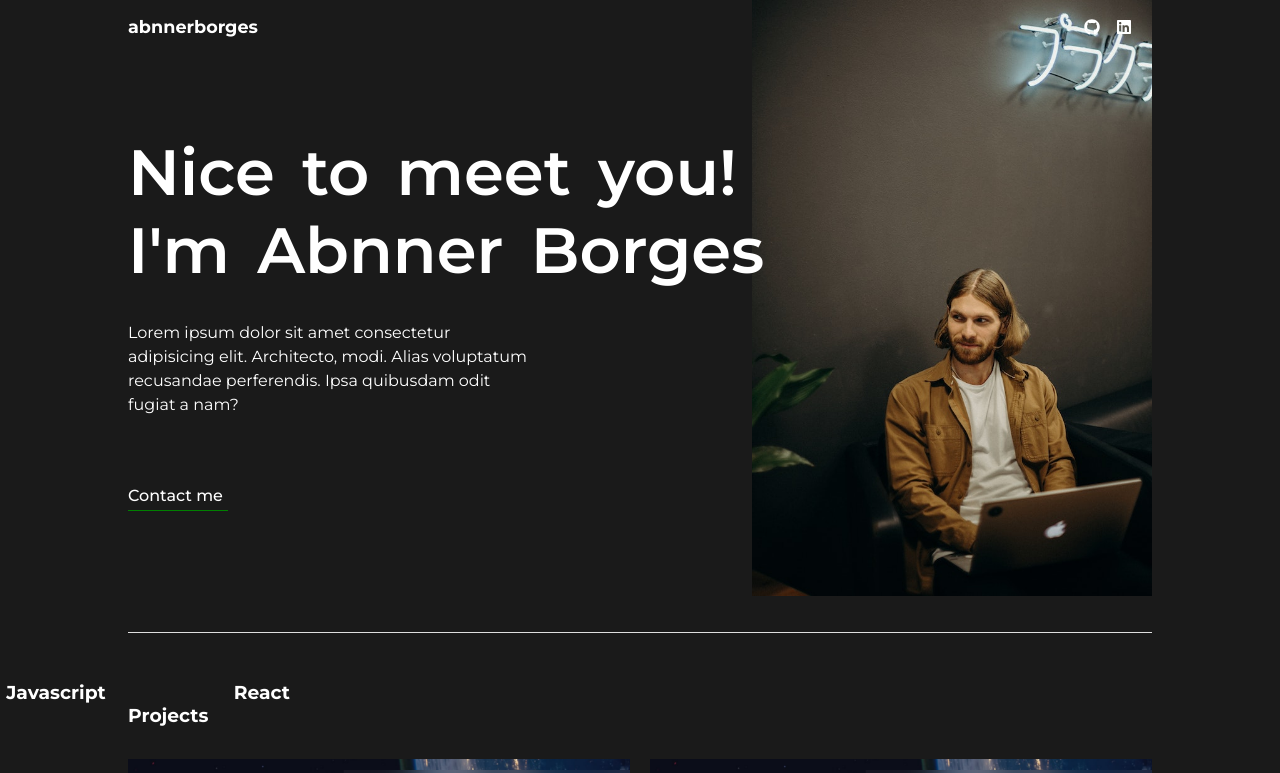
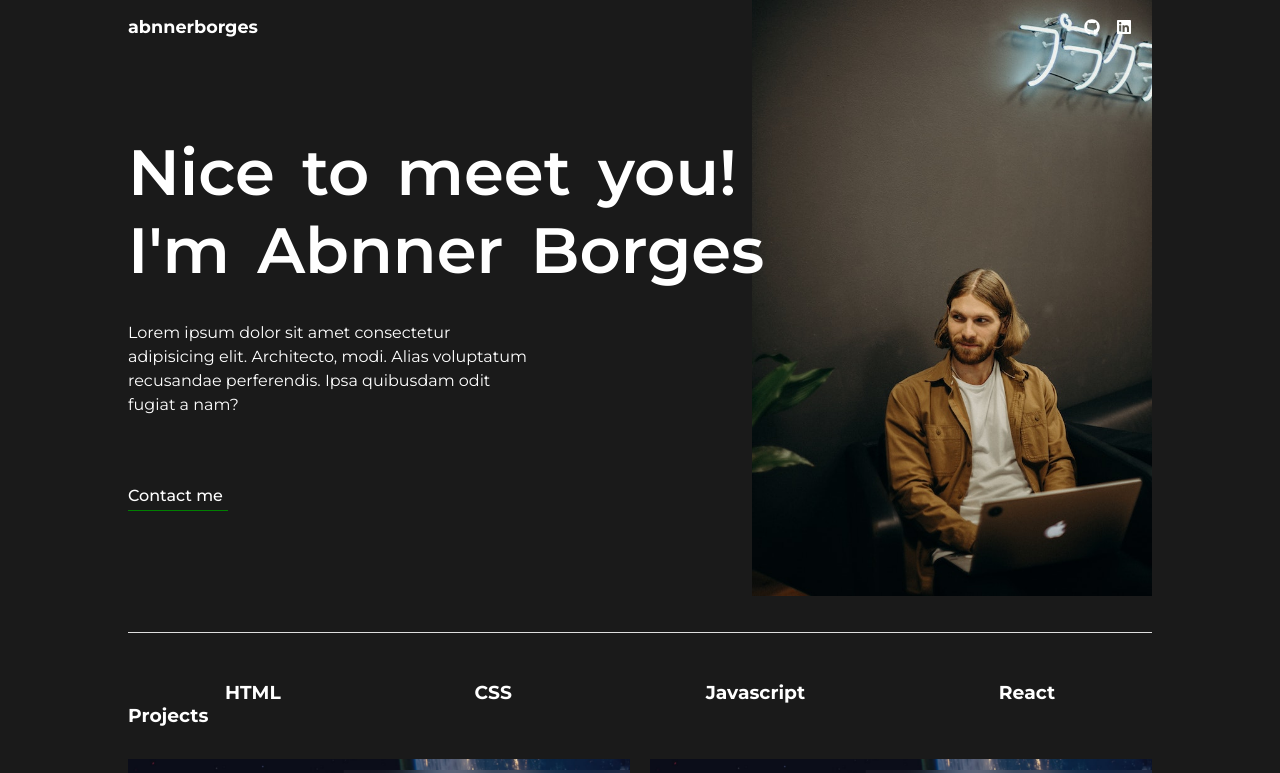
Before and after one commit to AbnnerB/portfolio, a React (Create React App) app: page / in a window 1280 px wide. Shown: the top 773 px of the page. Built offline with nearby package versions, Linux system fonts and the light colour scheme.

Commit message:
alterando estilos

```diff
--- a/src/Pages/Home/styles.css
+++ b/src/Pages/Home/styles.css
@@ -50,18 +50,10 @@ main {
 .languages {
   margin-top: 3rem;
   display: flex;
-  gap: 8rem;
-  animation: movemove 20s infinite ease-in-out;
+  flex-wrap: wrap;
+  justify-content: space-around;
 }
 
-@keyframes movemove {
-  from {
-    transform: translate(-80%);
-  }
-  to {
-    transform: translate(120%);
-  }
-}
 /* end language section */
 .projects {
   display: flex;
```
